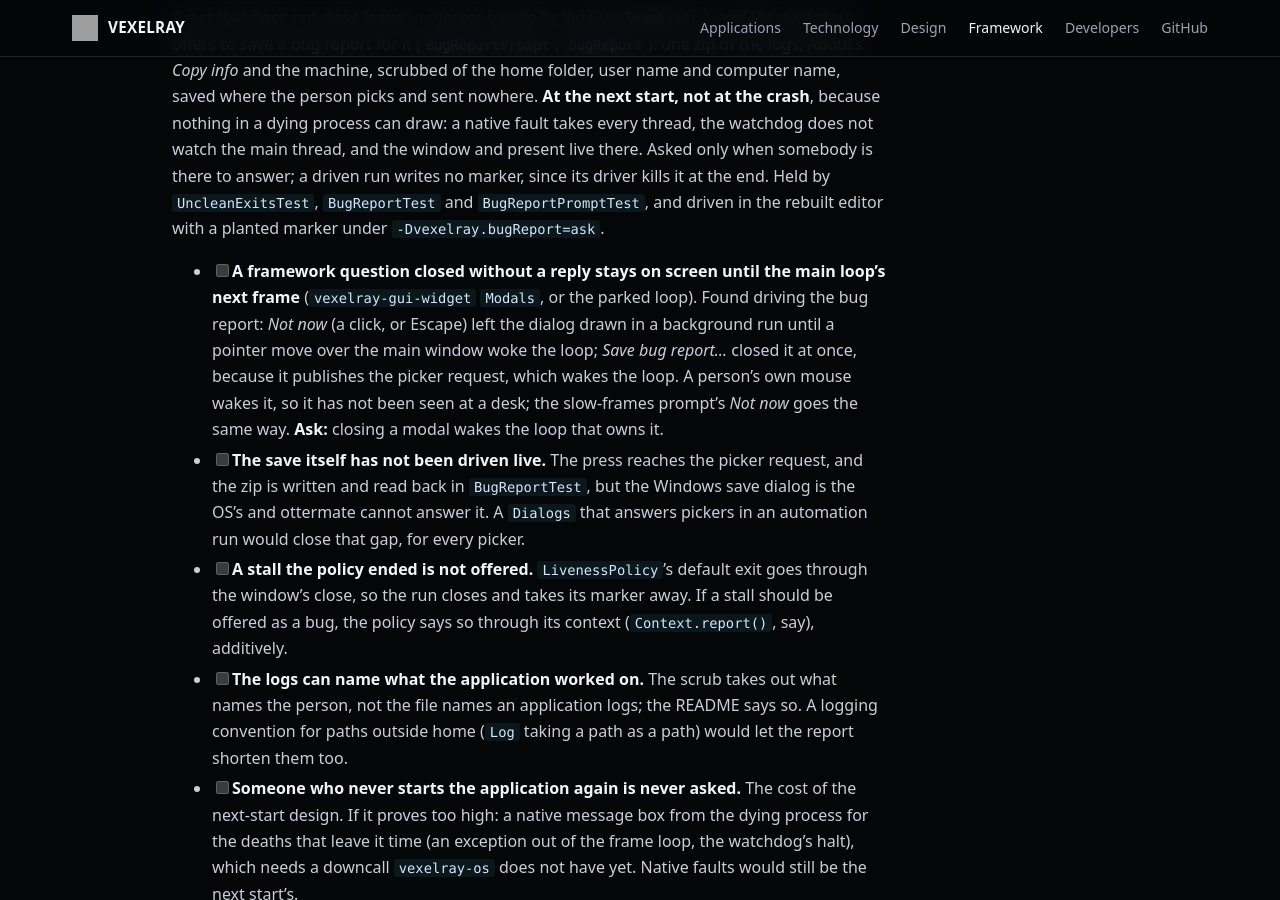
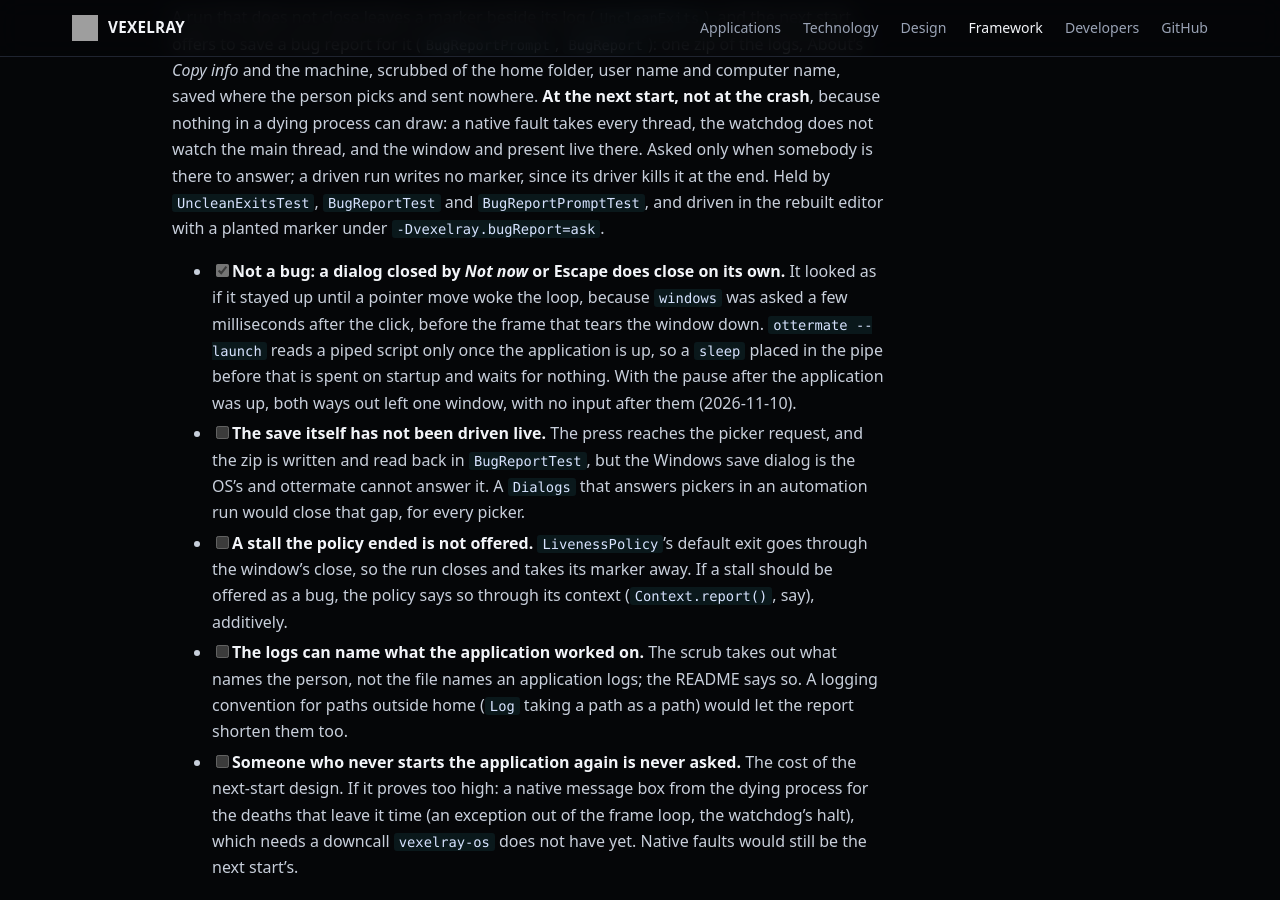
Before and after one commit to sibarum/vexelray-framework, a Jekyll site: the page built from docs/TODO.md, in a window 1280 px wide and 900 px high, scrolled down 43005 px. Built offline with Jekyll 4.4.1, drawn with Linux system fonts in a browser that asks for light colours; our own code applies the rules of GitHub Pages for plain Markdown files.

Commit message:
TODO: a dialog closed by Not now does close on its own
The entry said a framework question closed without a reply stayed up until
the loop's next frame. It does not: the check was sent before the frame that
tears the window down, because ottermate --launch reads a piped script only
once the application is up, so a sleep in the pipe was spent on startup.
With the pause after the application was up, Not now and Escape each left
one window, with no input after them.

Co-Authored-By: Claude Opus 5.5 <noreply@anthropic.com>

```diff
--- a/docs/TODO.md
+++ b/docs/TODO.md
@@ -1491,12 +1491,11 @@ main thread, and the window and present live there. Asked only when somebody is
 marker, since its driver kills it at the end. Held by `UncleanExitsTest`, `BugReportTest` and `BugReportPromptTest`, and
 driven in the rebuilt editor with a planted marker under `-Dvexelray.bugReport=ask`.
 
-- [ ] **A framework question closed without a reply stays on screen until the main loop's next frame**
-      (`vexelray-gui-widget` `Modals`, or the parked loop). Found driving the bug report: *Not now* (a click, or Escape)
-      left the dialog drawn in a background run until a pointer move over the main window woke the loop; *Save bug
-      report…* closed it at once, because it publishes the picker request, which wakes the loop. A person's own mouse
-      wakes it, so it has not been seen at a desk; the slow-frames prompt's *Not now* goes the same way. **Ask:** closing
-      a modal wakes the loop that owns it.
+- [x] **Not a bug: a dialog closed by *Not now* or Escape does close on its own.** It looked as if it stayed up until
+      a pointer move woke the loop, because `windows` was asked a few milliseconds after the click, before the frame
+      that tears the window down. `ottermate --launch` reads a piped script only once the application is up, so a
+      `sleep` placed in the pipe before that is spent on startup and waits for nothing. With the pause after the
+      application was up, both ways out left one window, with no input after them (2026-11-10).
 - [ ] **The save itself has not been driven live.** The press reaches the picker request, and the zip is written and
       read back in `BugReportTest`, but the Windows save dialog is the OS's and ottermate cannot answer it. A
       `Dialogs` that answers pickers in an automation run would close that gap, for every picker.
```
